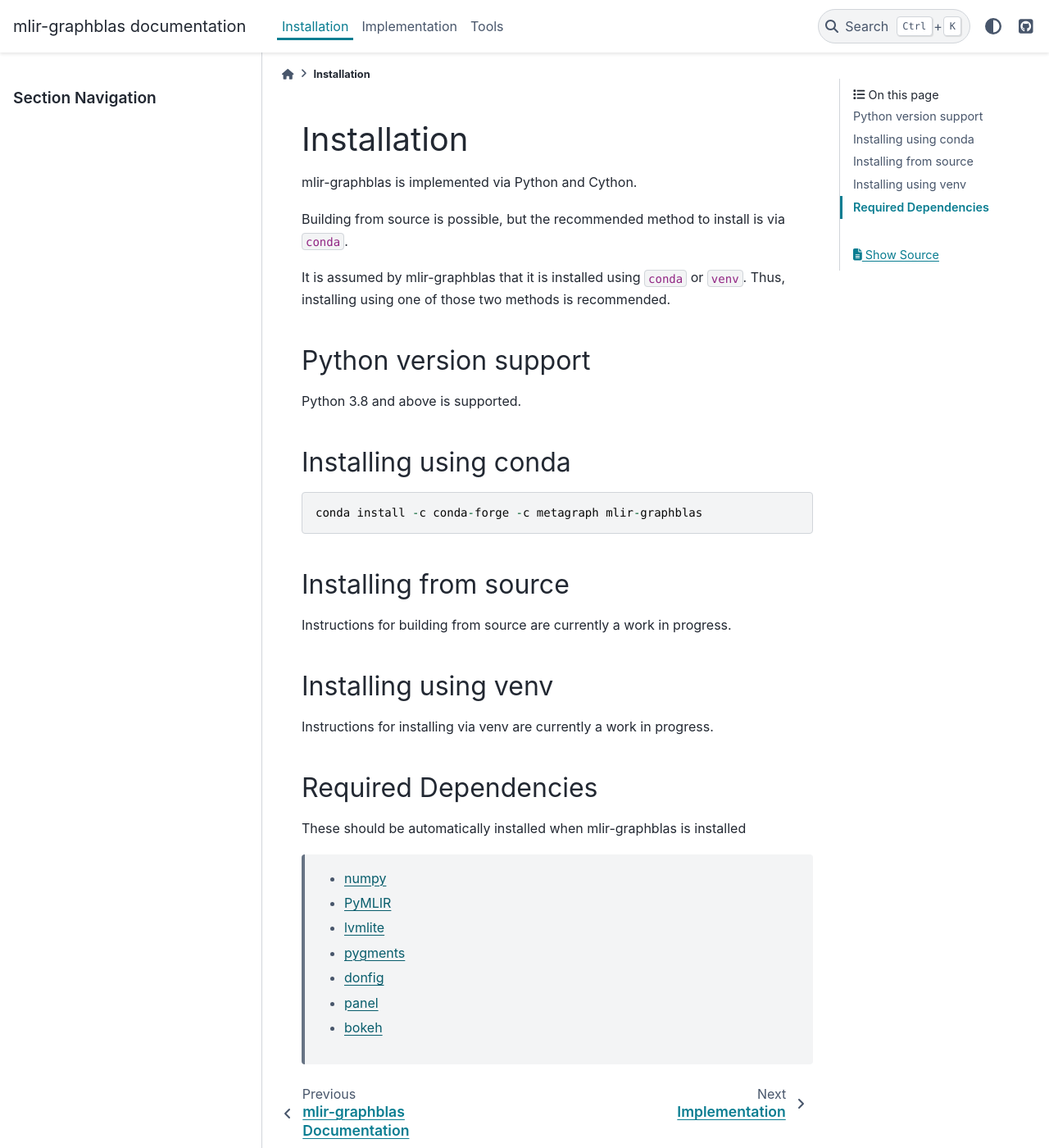
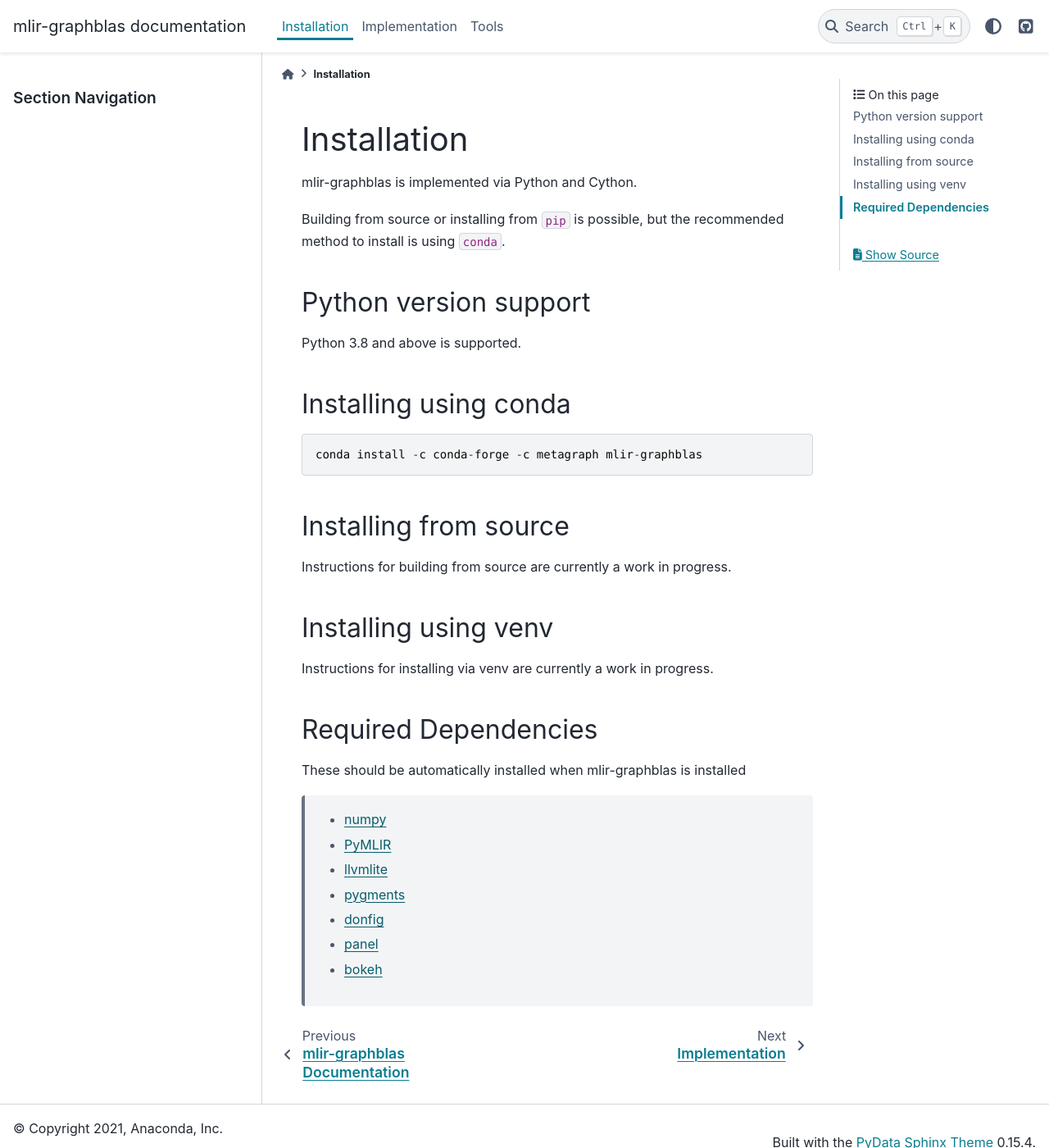
Before and after one commit to metagraph-dev/mlir-graphblas, a Sphinx documentation site: the page built from docs/installation/index.rst, in a window 1280 px wide and 1400 px high. Shown: the whole window at 82% size. Built offline with Sphinx 7.4.7 and the PyData theme 0.15.4, drawn with Linux system fonts in a browser that asks for light colours.

Commit message:
Update installation instructions
This commit fixes a typo and rewords some installation instructions.

```diff
--- a/docs/installation/index.rst
+++ b/docs/installation/index.rst
@@ -5,9 +5,7 @@
 
 mlir-graphblas is implemented via Python and Cython.
 
-Building from source is possible, but the recommended method to install is via ``conda``.
-
-It is assumed by mlir-graphblas that it is installed using ``conda`` or ``venv``. Thus, installing using one of those two methods is recommended.
+Building from source or installing from ``pip`` is possible, but the recommended method to install is using ``conda``.
 
 Python version support
 ----------------------
@@ -38,7 +36,7 @@
 
   - `numpy <https://numpy.org>`__
   - `PyMLIR <https://github.com/metagraph-dev/pymlir>`__
-  - `lvmlite <https://llvmlite.readthedocs.io/en/latest/>`__
+  - `llvmlite <https://llvmlite.readthedocs.io/en/latest/>`__
   - `pygments <https://pygments.org/>`__
   - `donfig <https://donfig.readthedocs.io/>`__
   - `panel <https://panel.holoviz.org/>`__
```
